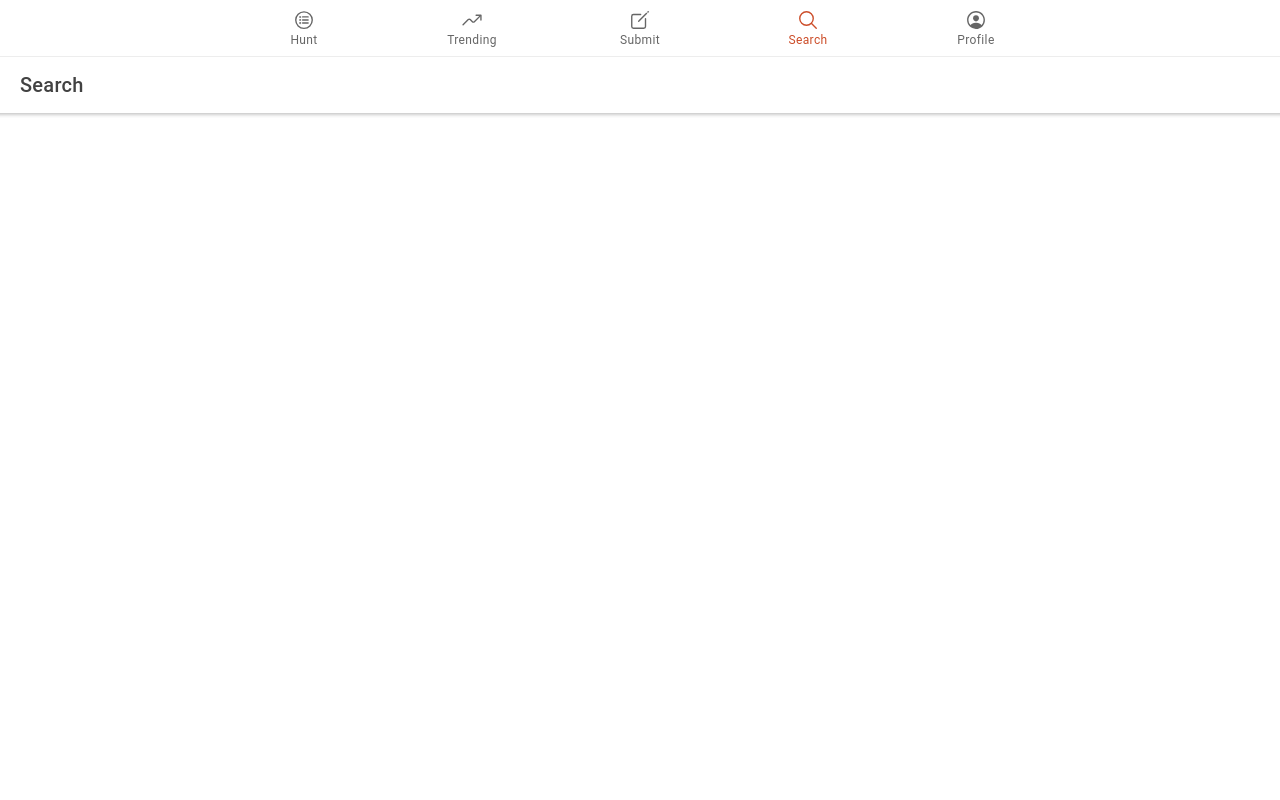
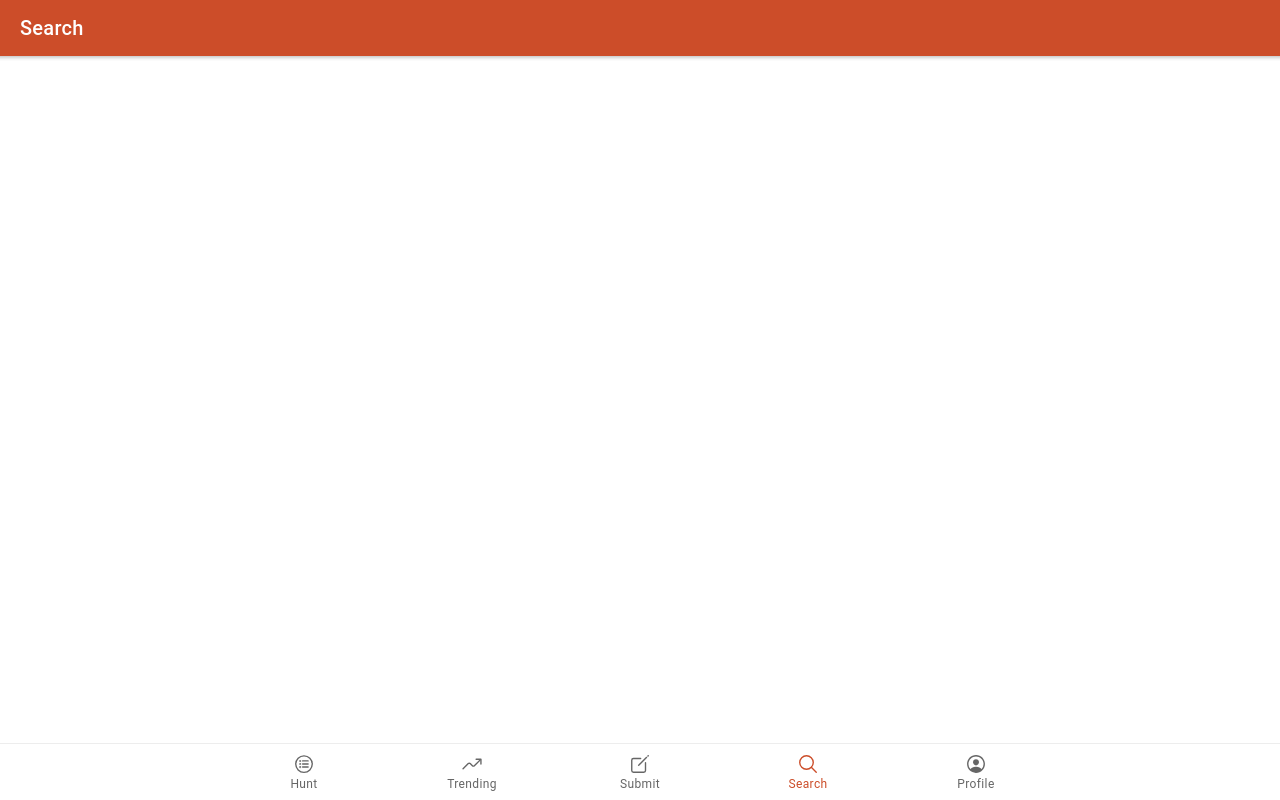
Before and after one commit to lluisguardiola/productHunt, a React (Create React App) app: page /search in a window 1280 px wide. Built offline with nearby package versions, Linux system fonts and the light colour scheme.

Commit message:
header component

```diff
--- a/src/App.js
+++ b/src/App.js
@@ -34,7 +34,11 @@
       <IonReactRouter>
       <IonTabs>
           <IonRouterOutlet>
-            <Route path="/" render={() => <Redirect to="/home" />} exact={true} />
+            <Route
+              path="/"
+              render={() => <Redirect to="/home" />}
+              exact={true}
+            />
             <Route path="/home" component={Home} />
             <Route path="/trending" component={Trending}/>
             <Route path="/search" component={Search}/>
@@ -43,7 +47,7 @@
             <Route component={() => <Redirect to="/home"/>} />
           </IonRouterOutlet>
 
-          <IonTabBar slot="top">
+          <IonTabBar slot="bottom">
             <IonTabButton tab="home" href="/home">
               <IonIcon icon={listCircleOutline} />
               <IonLabel>Hunt</IonLabel>
--- /dev/null
+++ b/src/components/Header/LargerHeader.js
@@ -0,0 +1,14 @@
+import React from 'react';
+import {IonHeader, IonTitle, IonToolbar} from "@ionic/react"
+
+const LargeHeader = ({title}) => {
+	return (
+		<IonHeader collapse="condense">
+			<IonToolbar color="primary">
+				<IonTitle size="large">{title}</IonTitle>
+			</IonToolbar>
+		</IonHeader>
+	)
+}
+
+export default LargeHeader
--- /dev/null
+++ b/src/components/Header/SmallHeader.js
@@ -0,0 +1,14 @@
+import React from 'react';
+import {IonHeader, IonTitle, IonToolbar} from "@ionic/react"
+
+const SmallHeader = ({title}) => {
+	return (
+		<IonHeader>
+			<IonToolbar style={{ background: "#cc4d29"}} color="primary">
+				<IonTitle>{title}</IonTitle>
+			</IonToolbar>
+		</IonHeader>
+	)
+}
+
+export default SmallHeader
--- a/src/pages/Home.js
+++ b/src/pages/Home.js
@@ -1,14 +1,15 @@
-import React from "react"
-import {IonHeader, IonPage, IonTitle, IonToolbar} from "@ionic/react"
+import React from 'react'
+import {IonContent, IonPage} from "@ionic/react"
+import SmallHeader from "../components/Header/SmallHeader"
+import LargeHeader from "../components/Header/LargerHeader"
 
 const Home = () => {
 	return (
 		<IonPage>
-			<IonHeader>
-				<IonToolbar>
-					<IonTitle>Hunt</IonTitle>
-				</IonToolbar>
-			</IonHeader>
+			<SmallHeader title="Hunt" />
+			<IonContent fullscreen>
+				<LargeHeader title="Hunt" />
+			</IonContent>
 		</IonPage>
 	)
 }
--- a/src/pages/Profile.js
+++ b/src/pages/Profile.js
@@ -1,14 +1,15 @@
-import React from "react"
-import {IonHeader, IonPage, IonTitle, IonToolbar} from "@ionic/react"
+import React from 'react'
+import {IonContent, IonPage} from "@ionic/react"
+import SmallHeader from "../components/Header/SmallHeader"
+import LargeHeader from "../components/Header/LargerHeader"
 
 const Profile = () => {
 	return (
 		<IonPage>
-			<IonHeader>
-				<IonToolbar>
-					<IonTitle>Profile</IonTitle>
-				</IonToolbar>
-			</IonHeader>
+			<SmallHeader title="Profile" />
+			<IonContent fullscreen>
+				<LargeHeader title="Profile" />
+			</IonContent>
 		</IonPage>
 	)
 }
--- a/src/pages/Search.js
+++ b/src/pages/Search.js
@@ -1,14 +1,15 @@
-import React from "react"
-import {IonHeader, IonPage, IonTitle, IonToolbar} from "@ionic/react"
+import React from 'react'
+import {IonContent, IonPage} from "@ionic/react"
+import SmallHeader from "../components/Header/SmallHeader"
+import LargeHeader from "../components/Header/LargerHeader"
 
 const Search = () => {
 	return (
 		<IonPage>
-			<IonHeader>
-				<IonToolbar>
-					<IonTitle>Search</IonTitle>
-				</IonToolbar>
-			</IonHeader>
+			<SmallHeader title="Search" />
+			<IonContent fullscreen>
+				<LargeHeader title="Search" />
+			</IonContent>
 		</IonPage>
 	)
 }
--- a/src/pages/Submit.js
+++ b/src/pages/Submit.js
@@ -1,16 +1,17 @@
-import React from "react"
-import {IonHeader, IonPage, IonTitle, IonToolbar} from "@ionic/react"
+import React from 'react'
+import {IonContent, IonPage} from "@ionic/react"
+import SmallHeader from "../components/Header/SmallHeader"
+import LargeHeader from "../components/Header/LargerHeader"
 
-const Sumbit = () => {
+const Submit = () => {
 	return (
 		<IonPage>
-			<IonHeader>
-				<IonToolbar>
-					<IonTitle>Submit</IonTitle>
-				</IonToolbar>
-			</IonHeader>
+			<SmallHeader title="Submit" />
+			<IonContent fullscreen>
+				<LargeHeader title="Submit" />
+			</IonContent>
 		</IonPage>
 	)
 }
 
-export default Sumbit
+export default Submit
--- a/src/pages/Trending.js
+++ b/src/pages/Trending.js
@@ -1,14 +1,15 @@
-import React from "react"
-import {IonHeader, IonPage, IonTitle, IonToolbar} from "@ionic/react"
+import React from 'react'
+import {IonContent, IonPage} from "@ionic/react"
+import SmallHeader from "../components/Header/SmallHeader"
+import LargeHeader from "../components/Header/LargerHeader"
 
 const Trending = () => {
 	return (
 		<IonPage>
-			<IonHeader>
-				<IonToolbar>
-					<IonTitle>Trending</IonTitle>
-				</IonToolbar>
-			</IonHeader>
+			<SmallHeader title="Trending" />
+			<IonContent fullscreen>
+				<LargeHeader title="Trending" />
+			</IonContent>
 		</IonPage>
 	)
 }
```
